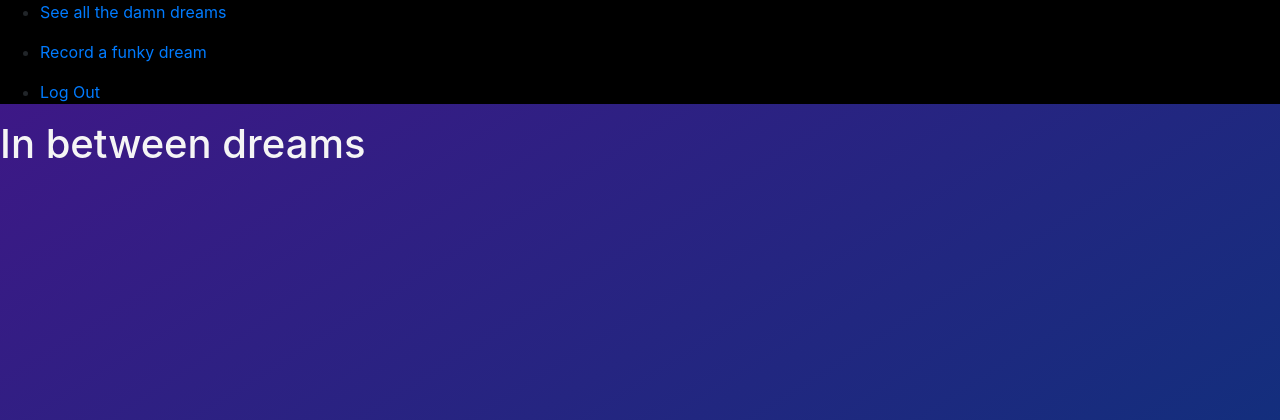
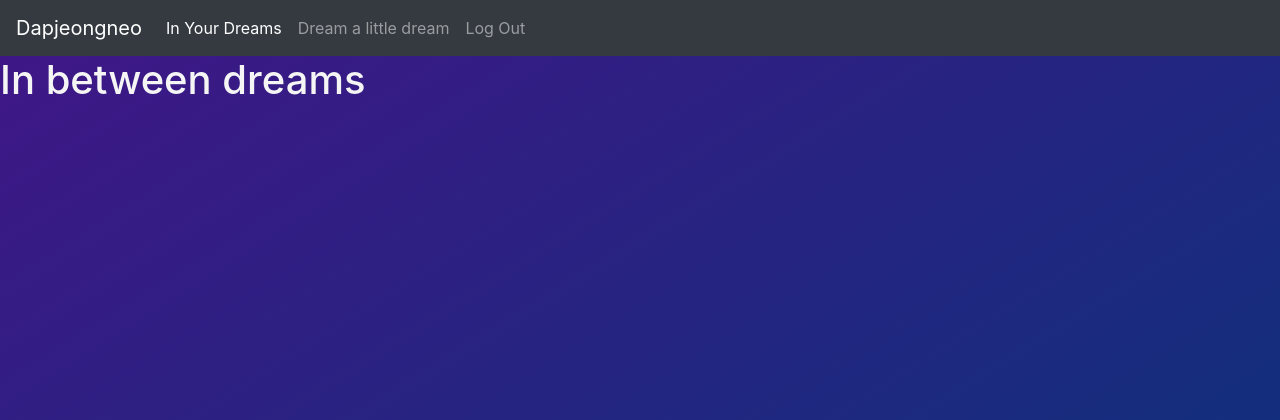
Before and after one commit to aloha45/dapjeongneo, a Django app: page /dreams/ in a window 1280 px wide. Shown: the top 420 px of the page. Run offline with Django 3.2, Linux system fonts and the light colour scheme; the visitor is signed in with stand-in values (Sample User, id 1); data that the repository does not hold is empty; some libraries are stand-ins or nearby versions.

Commit message:
navbar stuff

```diff
--- a/main_app/static/css/style.css
+++ b/main_app/static/css/style.css
@@ -4,8 +4,9 @@ body {
     background-repeat: no-repeat;
   }
 
-  nav {
-    background-color: black
+  .nav-bar {
+    background-color: black;
+    justify-content: right;
   }
 
   .container {
--- a/main_app/templates/base.html
+++ b/main_app/templates/base.html
@@ -11,28 +11,34 @@
 </head>
 <body>
     <header>
-        <nav>
-            <div class='nav-bar'>
+        <nav class="navbar navbar-expand-lg navbar-dark bg-dark">
+            <a class="navbar-brand" href="/">Dapjeongneo</a>
+            <button class="navbar-toggler" type="button" data-toggle="collapse" data-target="#navbarNav" aria-controls="navbarNav" aria-expanded="false" aria-label="Toggle navigation">
+              <span class="navbar-toggler-icon"></span>
+            </button>
+            <div class="collapse navbar-collapse" id="navbarNav">
+              <ul class="navbar-nav justify-content-end">
                 {% if user.is_authenticated %}
-                <ul>
-                    <li><a href="{% url 'index' %}">See all the damn dreams</a></li>
-                </ul>
-                <ul>
-                    <li><a href="{% url 'dreams_create' %}">Record a funky dream</a></li>
-                </ul>
-                <ul>
-                    <li><a href="{% url 'logout' %}">Log Out</a></li>
-                </ul>
+                <li class="nav-item active">
+                  <a class="nav-link" href="{% url 'index' %}">In Your Dreams<span class="sr-only">(current)</span></a>
+                </li>
+                <li class="nav-item">
+                  <a class="nav-link" href="{% url 'dreams_create' %}">Dream a little dream<span class="sr-only">(current)</span></a>
+                </li>
+                <li class="nav-item">
+                  <a class="nav-link" href="{% url 'logout' %}">Log Out<span class="sr-only">(current)</span></a>
+                </li>
                 {% else %}
-                <ul>
-                    <li><a href="{% url 'login' %}">Log In</a></li>
-                </ul>
-                <ul>
-                    <li><a href="{% url 'signup' %}">Sign Up</a></li>
-                </ul>
-                {% endif %}
+                <li class="nav-item">
+                    <a class="nav-link" href="{% url 'signup' %}">Sign Up<span class="sr-only">(current)</span></a>
+                  </li>
+                  <li class="nav-item">
+                    <a class="nav-link" href="{% url 'login' %}">Log In<span class="sr-only">(current)</span></a>
+                  </li>
+                  {% endif %}
+              </ul>
             </div>
-        </nav>
+          </nav>
     </header>
     {% block content %}
     {% endblock %}
```
